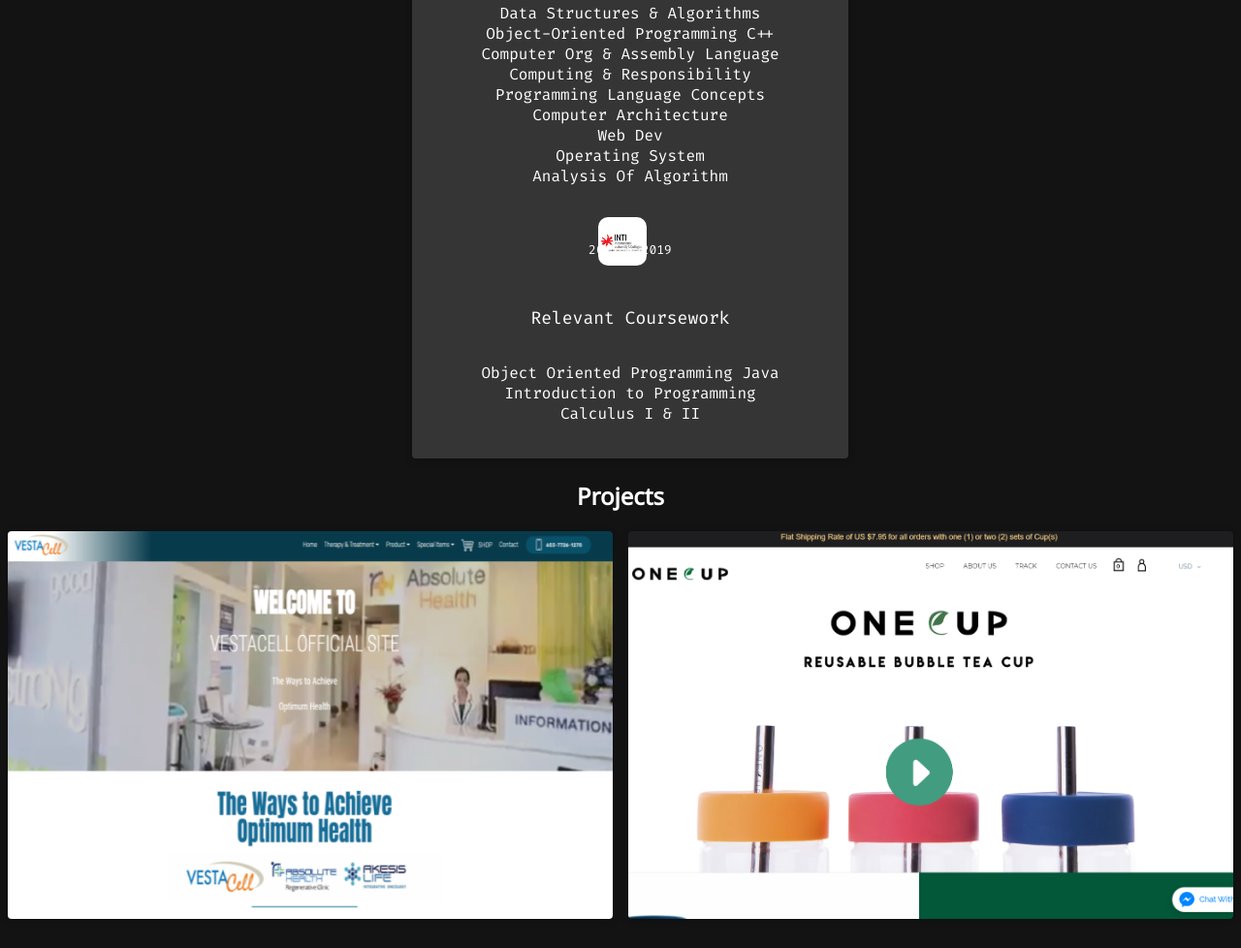
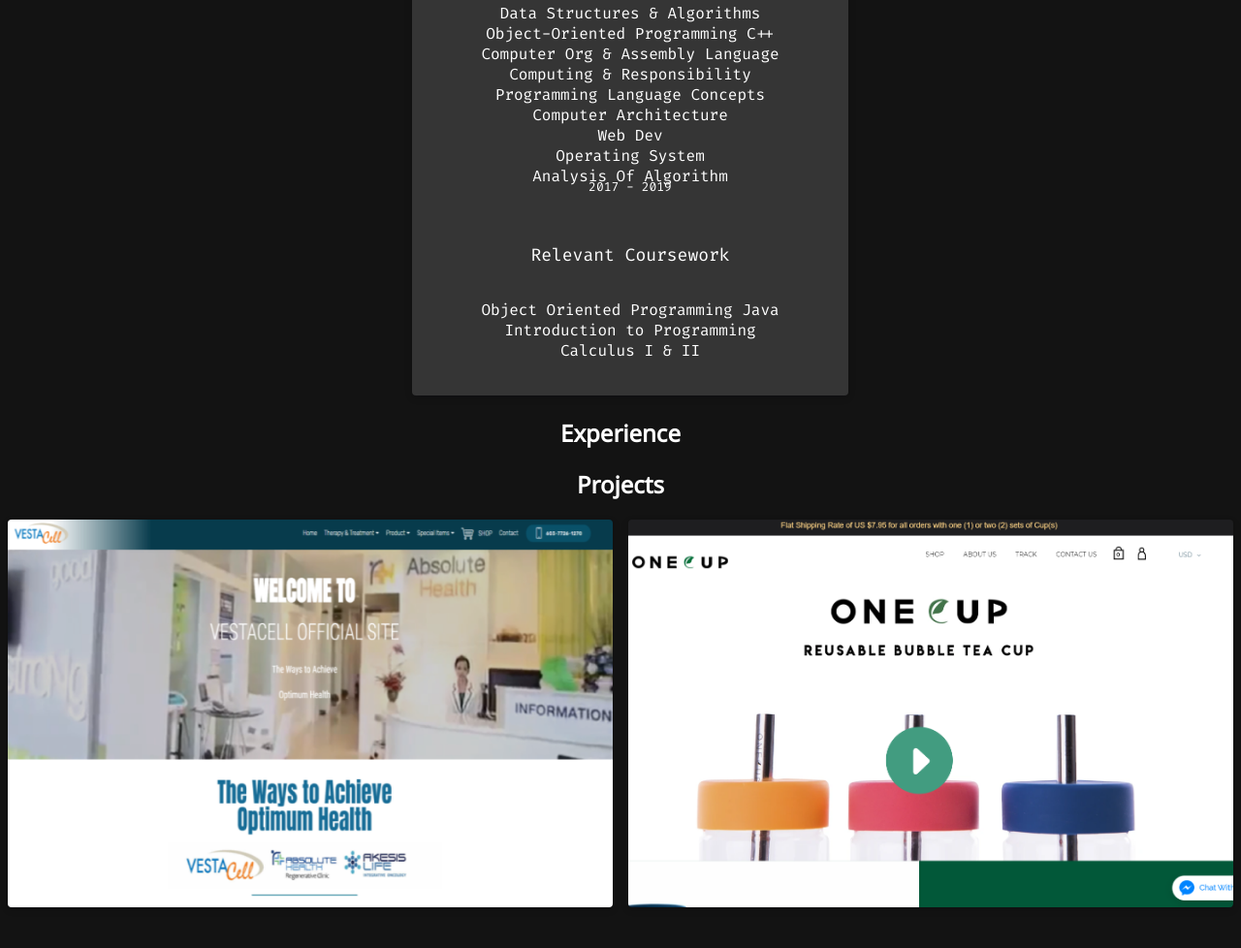
Before and after one commit to dennisong45/dennisong45.github.io, a plain HTML site: page index.html in a window 1280 px wide. Shown: the part 851-1829 px from the top of the page at 97% size. Drawn offline with Linux system fonts and the light colour scheme.

Commit message:
Update index.html

```diff
--- a/index.html
+++ b/index.html
@@ -133,7 +133,6 @@
               </p>
 
               <p style="font-size:medium;vertical-align: middle;display:inline-block">
-                <img src="./images/inti.png" style=" border-radius: 10px;vertical-align:middle; float:left ;margin: 0px 15px 15px 0px; ;width:50px; height:50px;" >
 
 
              <div id = "textP">2017 - 2019 </id> </div>
@@ -162,7 +161,13 @@
 
       </section>
               <br>
+      <section>
 
+          <div>
+                  <a name="projects"><h1 style="text-align: center;">Experience </a>
+          </div>
+
+      </section>
 
 
               <section class="projects">
```
